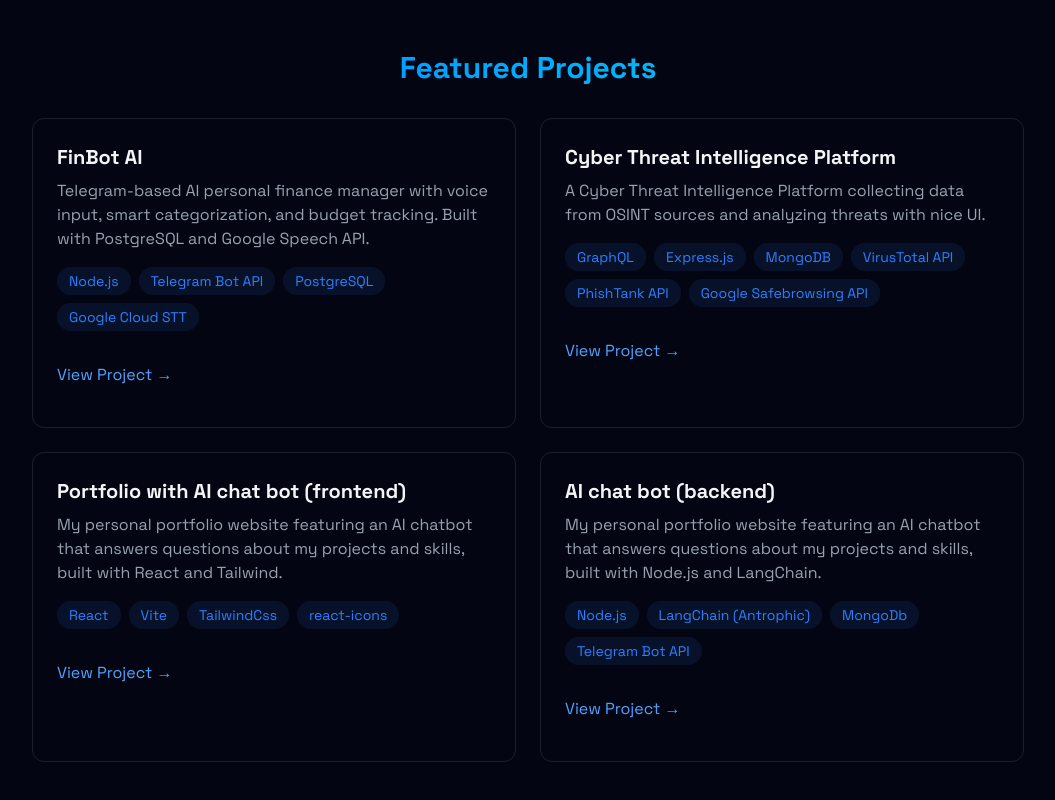
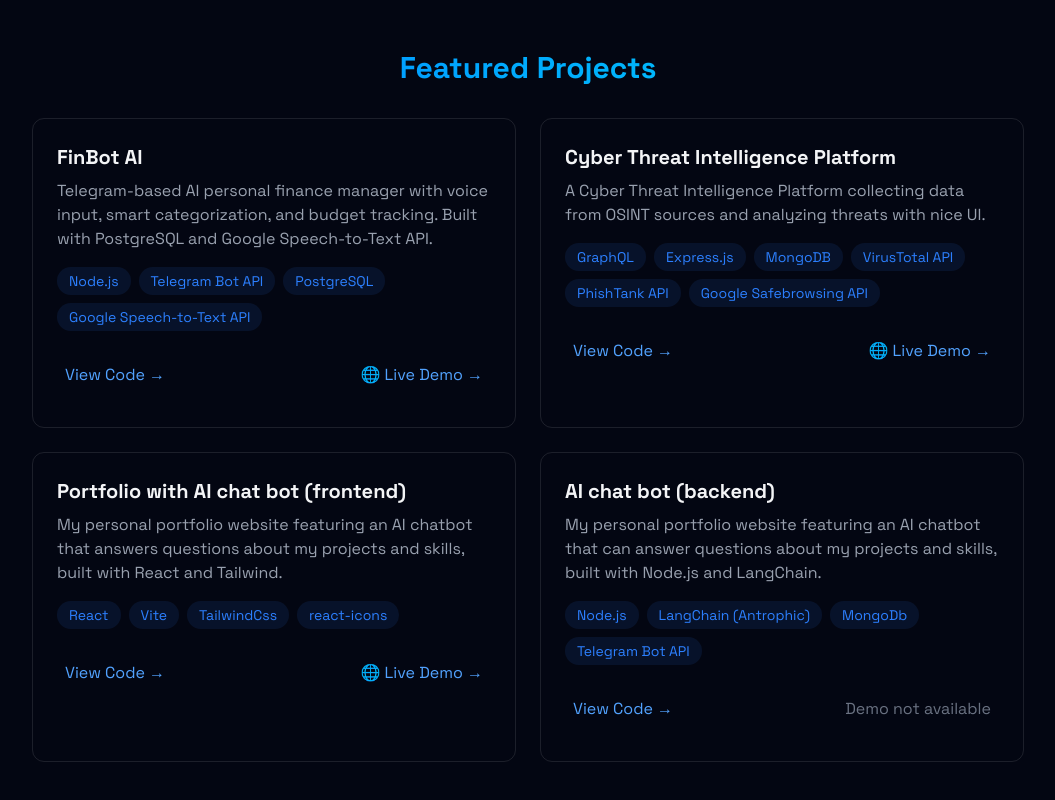
Before and after one commit to AbduboriyAhmadjonov/Portfolio, a React (Vite) app: page / in a window 1280 px wide. Shown: the part 1786-2586 px from the top of the page, without its empty margins (112-1167 px from the left). Built offline with nearby package versions, Linux system fonts and the light colour scheme; no server answers.

Commit message:
Making it better

```diff
--- /dev/null
+++ b/src/components/ui/Modal.jsx
@@ -0,0 +1,48 @@
+import { useEffect, useRef, useState } from 'react';
+
+export default function Modal({ onClose, children }) {
+  const [show, setShow] = useState(false);
+  const modalRef = useRef();
+
+  useEffect(() => {
+    setTimeout(() => setShow(true), 10);
+
+    document.body.style.overflow = 'hidden';
+
+    const handleEsc = (e) => {
+      if (e.key === 'Escape') onClose();
+    };
+
+    const handleClickOutside = (e) => {
+      if (modalRef.current && !modalRef.current.contains(e.target)) {
+        onClose();
+      }
+    };
+
+    document.addEventListener('keydown', handleEsc);
+    document.addEventListener('mousedown', handleClickOutside);
+
+    return () => {
+      document.removeEventListener('keydown', handleEsc);
+      document.removeEventListener('mousedown', handleClickOutside);
+      document.body.style.overflow = '';
+    };
+  }, [onClose]);
+
+  return (
+    <div
+      className={`fixed inset-0 z-50 flex items-center justify-center transition-colors duration-300 ${
+        show ? 'bg-black/60 backdrop-blur-sm' : 'bg-transparent'
+      }`}
+    >
+      <div
+        ref={modalRef}
+        className={`transform transition-all duration-300 max-w-2xl w-full mx-4 rounded-xl shadow-2xl p-6 relative bg-white dark:bg-zinc-900 text-gray-800 dark:text-gray-100 ${
+          show ? 'scale-100 opacity-100' : 'scale-95 opacity-0'
+        }`}
+      >
+        {children}
+      </div>
+    </div>
+  );
+}
--- /dev/null
+++ b/src/locales/projects.json
@@ -0,0 +1,38 @@
+[
+  {
+    "title": "FinBot AI",
+    "description": "Telegram-based AI personal finance manager with voice input, smart categorization, and budget tracking. Built with PostgreSQL and Google Speech-to-Text API.",
+    "tech": ["Node.js", "Telegram Bot API", "PostgreSQL", "Google Speech-to-Text API"],
+    "link_code": "https://github.com/AbduboriyAhmadjonov/fin-bot-ai",
+    "link_demo": "https://t.me/fin_helper_ai_bot/"
+  },
+  {
+    "title": "Cyber Threat Intelligence Platform",
+    "description": "A Cyber Threat Intelligence Platform collecting data from OSINT sources and analyzing threats with nice UI.",
+    "tech": [
+      "GraphQL",
+      "Express.js",
+      "MongoDB",
+      "VirusTotal API",
+      "PhishTank API",
+      "Google Safebrowsing API"
+    ],
+    "link_code": "https://github.com/AbduboriyAhmadjonov/cyber-threat-intelligence",
+    "link_demo": "https://cyber-threat.abduboriy.tech/"
+  },
+  {
+    "title": "Portfolio with AI chat bot (frontend)",
+    "description": "My personal portfolio website featuring an AI chatbot that answers questions about my projects and skills, built with React and Tailwind.",
+    "longDescription": "Interactive personal portfolio featuring a built-in AI assistant that answers questions about my projects, tech stack, and skills in real-time. Built with React, TailwindCSS and uses LangChain backend.",
+    "tech": ["React", "Vite", "TailwindCss", "react-icons"],
+    "link_code": "https://github.com/AbduboriyAhmadjonov/Portfolio.git",
+    "link_demo": "https://abduboriy.tech/chat"
+  },
+  {
+    "title": "AI chat bot (backend)",
+    "description": "My personal portfolio website featuring an AI chatbot that can answer questions about my projects and skills, built with Node.js and LangChain.",
+    "tech": ["Node.js", "LangChain (Antrophic)", "MongoDb", "Telegram Bot API"],
+    "link_code": "https://github.com/AbduboriyAhmadjonov/learning-langchain.git",
+    "link_demo": null
+  }
+]
--- a/src/pages/Projects.jsx
+++ b/src/pages/Projects.jsx
@@ -1,49 +1,13 @@
+import { useState } from 'react';
 import { RevealOnScroll } from '../hooks/RevealOnScroll';
+import Modal from '../components/ui/Modal';
+import projects from '../locales/projects.json';
 
 export default function Projects() {
-  const projects = [
-    {
-      title: 'FinBot AI',
-      description:
-        'Telegram-based AI personal finance manager with voice input, smart categorization, and budget tracking. Built with PostgreSQL and Google Speech API.',
-      tech: ['Node.js', 'Telegram Bot API', 'PostgreSQL', 'Google Cloud STT'],
-      link: 'https://github.com/AbduboriyAhmadjonov/fin-bot-ai',
-    },
-    {
-      title: 'Cyber Threat Intelligence Platform',
-      description:
-        'A Cyber Threat Intelligence Platform collecting data from OSINT sources and analyzing threats with nice UI.',
-      tech: [
-        'GraphQL',
-        'Express.js',
-        'MongoDB',
-        'VirusTotal API',
-        'PhishTank API',
-        'Google Safebrowsing API',
-      ],
-      link: 'https://github.com/AbduboriyAhmadjonov/cyber-threat-intelligence',
-    },
-    {
-      title: 'Portfolio with AI chat bot (frontend)',
-      description:
-        'My personal portfolio website featuring an AI chatbot that answers questions about my projects and skills, built with React and Tailwind.',
-      tech: ['React', 'Vite', 'TailwindCss', 'react-icons'],
-      link: 'https://github.com/AbduboriyAhmadjonov/Portfolio.git',
-    },
-    {
-      title: 'AI chat bot (backend)',
-      description:
-        'My personal portfolio website featuring an AI chatbot that answers questions about my projects and skills, built with Node.js and LangChain.',
-      tech: ['Node.js', 'LangChain (Antrophic)', 'MongoDb', 'Telegram Bot API'],
-      link: 'https://github.com/AbduboriyAhmadjonov/learning-langchain.git',
-    },
-  ];
+  const [selectedProject, setSelectedProject] = useState(null);
 
   return (
-    <section
-      id="projects"
-      className="min-h-screen flex items-center justify-center py-20"
-    >
+    <section id="projects" className="min-h-screen flex items-center justify-center py-20">
       <RevealOnScroll>
         <div className="max-w-5xl mx-auto px-4">
           <h2 className="text-3xl font-bold mb-8 bg-gradient-to-r from-blue-500 to-cyan-400 bg-clip-text text-transparent text-center">
@@ -52,8 +16,12 @@ export default function Projects() {
           <div className="grid grid-cols-1 md:grid-cols-2 gap-6">
             {projects.map((project, index) => (
               <div
+                onClick={(e) => {
+                  const isLink = e.target.closest('a');
+                  if (!isLink) setSelectedProject(project);
+                }}
                 key={index}
-                className="p-6 rounded-xl border border-white/10 hover:-translate-y-1 hover:border-blue-500/30 hover:shadow-[0_2px_8px_rgba(59,130,246,0.2)] transition"
+                className="p-6 rounded-xl border border-white/10 hover:-translate-y-1 hover:border-blue-500/30 hover:shadow-[0_2px_8px_rgba(59,130,246,0.2)] transition hover:cursor-pointer"
               >
                 <h3 className="text-xl font-bold mb-2">{project.title}</h3>
                 <p className="text-gray-400 mb-4">{project.description}</p>
@@ -67,20 +35,61 @@ export default function Projects() {
                     </span>
                   ))}
                 </div>
-                <div className="flex justify-between items-center">
+                <div className="flex justify-between items-center mx-2">
                   <a
-                    href={project.link}
+                    href={project.link_code}
                     target="_blank"
                     rel="noopener noreferrer"
                     className="text-blue-400 hover:text-blue-300 transition-colors my-4"
                   >
-                    View Project →
+                    View Code →
                   </a>
+                  {project.link_demo ? (
+                    <a
+                      href={project.link_demo}
+                      target="_blank"
+                      rel="noopener noreferrer"
+                      className="text-blue-400 hover:text-blue-300 transition-colors my-4"
+                    >
+                      🌐 Live Demo →
+                    </a>
+                  ) : (
+                    <span className="text-gray-500">Demo not available</span>
+                  )}
                 </div>
               </div>
             ))}
           </div>
         </div>
+
+        {selectedProject && (
+          <Modal onClose={() => setSelectedProject(null)}>
+            <h3 className="text-xl font-bold mb-2">{selectedProject.title}</h3>
+            <img
+              src={selectedProject.image1}
+              alt="project screenshot"
+              className="rounded-lg mb-4"
+            />
+            <p className="text-gray-300 mb-4">{selectedProject.longDescription}</p>
+            <p className="text-sm text-gray-400 mb-2">
+              <strong>What I learned:</strong> {selectedProject.lessons}
+            </p>
+            <div className="flex gap-4">
+              <a href={selectedProject.link} target="_blank" className="text-blue-400 underline">
+                GitHub
+              </a>
+              {selectedProject.liveDemo && (
+                <a
+                  href={selectedProject.liveDemo}
+                  target="_blank"
+                  className="text-green-400 underline"
+                >
+                  Live Demo
+                </a>
+              )}
+            </div>
+          </Modal>
+        )}
       </RevealOnScroll>
     </section>
   );
```
Also changed, not shown: src/components/ui/ChatButton.jsx (+8 -22 lines), src/components/ui/Icons.jsx (+26 -5 lines), src/pages/About.jsx (+10 -32 lines).
